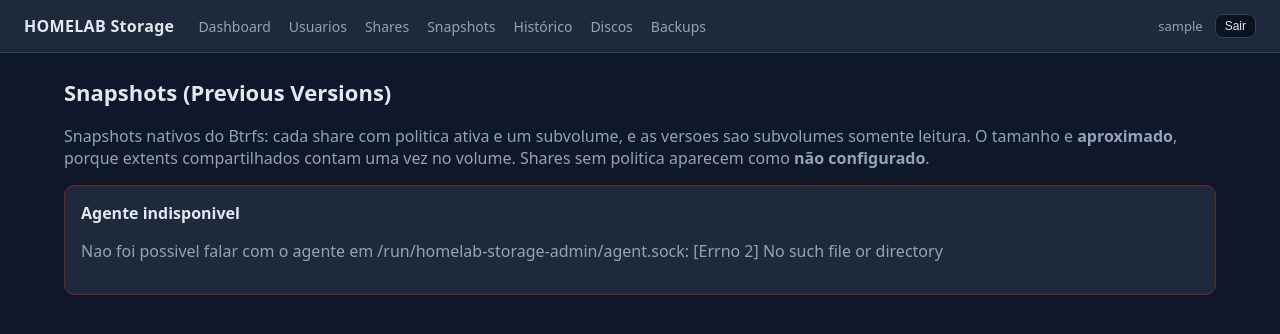
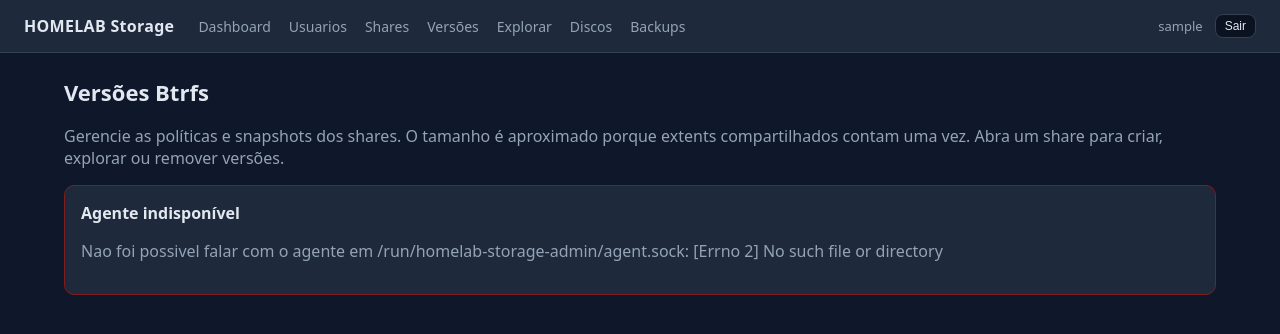
Before and after one commit to ConradoAlmeida/homelab-storage-admin, a Django app: page /snapshots/ in a window 1280 px wide. Shown: the top 334 px of the page. Run offline with Django 5.2, Linux system fonts and the light colour scheme; the visitor is signed in with stand-in values (Sample User, id 1).

Commit message:
Compacta pagina de versoes e renomeia navegacao

```diff
--- a/core/views.py
+++ b/core/views.py
@@ -280,6 +280,12 @@ def snapshots(request):
             if name not in seen:
                 result.append(item)
         context["shares"] = sorted(result, key=lambda item: item.get("share", ""))
+        context["summary"] = {
+            "total": len(result),
+            "enabled": sum(1 for item in result if item.get("enabled")),
+            "count": sum(int(item.get("count") or 0) for item in result),
+            "size": sum(int(item.get("size") or 0) for item in result),
+        }
     except AgentError as exc:
         context["agent_error"] = str(exc)
     return render(request, "snapshots.html", context)
--- a/templates/base.html
+++ b/templates/base.html
@@ -117,8 +117,8 @@
       <a href="{% url 'dashboard' %}">Dashboard</a>
       <a href="{% url 'users' %}">Usuarios</a>
       <a href="{% url 'shares' %}">Shares</a>
-      <a href="{% url 'snapshots' %}">Snapshots</a>
-      <a href="{% url 'history_index' %}">Histórico</a>
+      <a href="{% url 'snapshots' %}">Versões</a>
+      <a href="{% url 'history_index' %}">Explorar</a>
       <a href="{% url 'storage_index' %}">Discos</a>
       <a href="{% url 'backup_index' %}">Backups</a>
     </nav>
--- a/templates/history/index.html
+++ b/templates/history/index.html
@@ -1,8 +1,8 @@
 {% extends "base.html" %}
-{% block title %}Historico - Homelab Storage{% endblock %}
+{% block title %}Explorar arquivos - Homelab Storage{% endblock %}
 {% block content %}
-<h1>Histórico de arquivos</h1>
-<p class="muted">Navegue pelas versões diárias dos shares. Tudo é somente leitura; a restauração entra numa próxima etapa.</p>
+<h1>Explorar arquivos</h1>
+<p class="muted">Navegue pelas versões anteriores dos shares. Tudo é somente leitura; a restauração entra numa próxima etapa.</p>
 
 {% if agent_error %}
   <div class="card" style="border-color:#7f1d1d"><strong>Agente indisponível</strong><p class="muted">{{ agent_error }}</p></div>
--- a/templates/snapshots.html
+++ b/templates/snapshots.html
@@ -1,41 +1,52 @@
 {% extends "base.html" %}
-{% block title %}Snapshots - Homelab Storage{% endblock %}
+{% block title %}Versões Btrfs - Homelab Storage{% endblock %}
 {% block content %}
-<h1>Snapshots (Previous Versions)</h1>
-<p class="muted">Snapshots nativos do Btrfs: cada share com politica ativa e um subvolume, e as versoes sao subvolumes somente leitura. O tamanho e <strong>aproximado</strong>, porque extents compartilhados contam uma vez no volume. Shares sem politica aparecem como <strong>não configurado</strong>.</p>
+<h1>Versões Btrfs</h1>
+<p class="muted">Gerencie as políticas e snapshots dos shares. O tamanho é aproximado porque extents compartilhados contam uma vez. Abra um share para criar, explorar ou remover versões.</p>
 
 {% if agent_error %}
-  <div class="card" style="border-color:#7f1d1d"><strong>Agente indisponivel</strong><p class="muted">{{ agent_error }}</p></div>
+  <div class="card" style="border-color:#7f1d1d"><strong>Agente indisponível</strong><p class="muted">{{ agent_error }}</p></div>
 {% elif shares %}
+  <div class="metric-grid">
+    <div class="metric"><span>Shares com política</span><strong>{{ summary.enabled }}/{{ summary.total }}</strong></div>
+    <div class="metric"><span>Snapshots</span><strong>{{ summary.count }}</strong></div>
+    <div class="metric"><span>Tamanho aprox.</span><strong>{{ summary.size|filesizeformat }}</strong></div>
+  </div>
+
   {% for s in shares %}
-    <div class="card" style="margin-bottom:18px">
-      <div class="row" style="justify-content:space-between">
+    <details class="card" style="margin-bottom:10px">
+      <summary>
+        <div class="row" style="justify-content:space-between;gap:12px;flex-wrap:wrap">
+          <div><strong>{{ s.share }}</strong><span class="muted" style="font-size:12px"> · {{ s.path }}</span></div>
           <div>
-          <strong style="font-size:16px">{{ s.share }}</strong>
-          <div class="muted" style="font-size:13px">
-            {{ s.path }} &middot;
-            {% if s.enabled %}<span class="tag ok">politica ativa (keep={{ s.keep }})</span>{% else %}<span class="tag off">não configurado</span>{% endif %}
-            &middot; {{ s.count }} versoes &middot; ~{{ s.size|filesizeformat }} aprox.
+            {% if s.enabled %}<span class="tag ok">keep {{ s.keep }}</span>{% else %}<span class="tag off">não configurado</span>{% endif %}
+            <span class="muted" style="font-size:12px"> · {{ s.count }} snapshot{{ s.count|pluralize }} · ~{{ s.size|filesizeformat }}</span>
           </div>
         </div>
+      </summary>
+
+      <div style="padding:0 16px 16px">
         {% if s.enabled %}
+          <div class="row" style="justify-content:space-between;align-items:center;gap:10px;flex-wrap:wrap;margin-bottom:10px">
             <form method="post" action="{% url 'snapshot_create' %}">
               {% csrf_token %}
               <input type="hidden" name="share" value="{{ s.share }}">
-            <button class="btn primary" type="submit">Criar snapshot agora</button>
+              <button class="btn small" type="submit">Criar snapshot agora</button>
             </form>
+            {% if s.snapshots %}
+              <span class="muted" style="font-size:12px">Mais recente: {{ s.snapshots.0.mtime }}</span>
             {% endif %}
           </div>
 
           {% if s.snapshots %}
-        <table style="margin-top:14px">
+            <table class="file-table">
               <thead><tr><th>Snapshot</th><th>Data</th><th></th></tr></thead>
               <tbody>
                 {% for snap in s.snapshots %}
                   <tr>
                     <td><code>{{ snap.name }}</code></td>
                     <td class="muted">{{ snap.mtime }}</td>
-                <td style="text-align:right">
+                    <td class="file-actions">
                       <a class="btn small" href="{% url 'history_browse_root' share=s.share snapshot=snap.name %}">Explorar</a>
                       <form method="post" action="{% url 'snapshot_delete' %}" style="display:inline">
                         {% csrf_token %}
@@ -49,11 +60,15 @@
               </tbody>
             </table>
           {% else %}
-        <div class="empty" style="margin-top:14px">{% if s.enabled %}Nenhum snapshot existente.{% else %}Sem política de snapshot configurada para este share.{% endif %}</div>
+            <div class="empty">Nenhum snapshot existente.</div>
+          {% endif %}
+        {% else %}
+          <div class="empty">Sem política de snapshot configurada para este share.</div>
         {% endif %}
       </div>
+    </details>
   {% endfor %}
 {% else %}
-  <div class="empty">Nenhuma politica de snapshot configurada.</div>
+  <div class="empty">Nenhum share encontrado.</div>
 {% endif %}
 {% endblock %}
```
Also changed, not shown: templates/dashboard.html (+5 -5 lines). Lines whose indentation alone changed are shown as unchanged.
